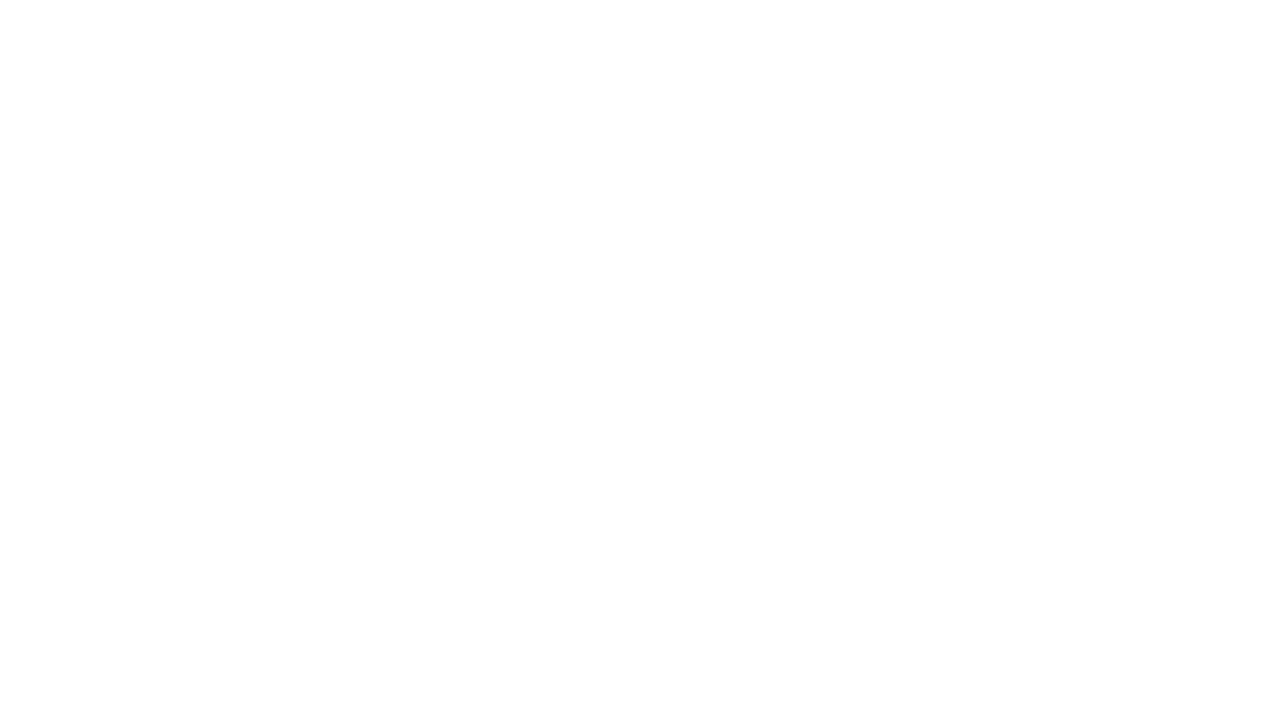
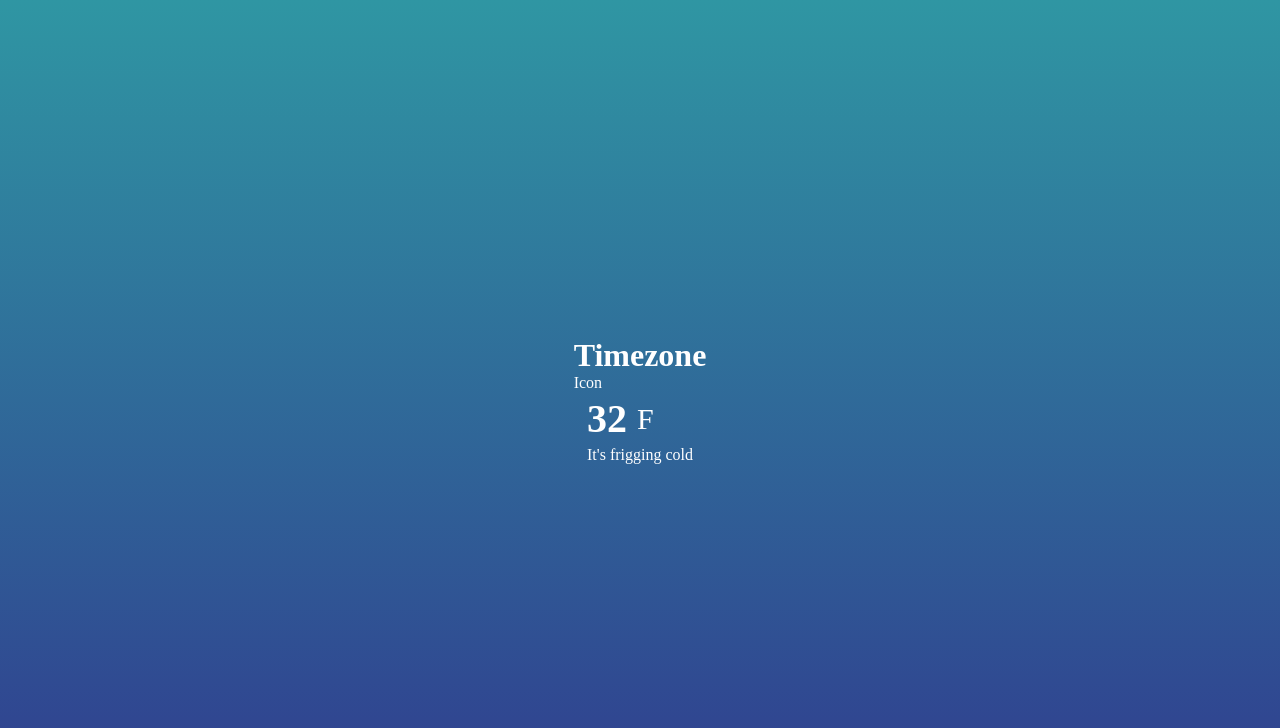
Before and after one commit to robert0525/robertrydlewski1984-gmail.com, a plain HTML site: page index.html in a window 1280 px wide. Drawn offline with Linux system fonts and the light colour scheme.

Commit message:
woring way up

```diff
--- a/app.js
+++ b/app.js
@@ -0,0 +1,8 @@
+window.addEventListener('load', ()=> {
+    let long;
+    let lat;
+
+    if(navigator.geolocation) {
+        navigator.geolocation.getCurrentPosition
+    }
+})
--- a/index.html
+++ b/index.html
@@ -4,9 +4,20 @@
     <meta charset="UTF-8">
     <meta name="viewport" content="width=device-width, initial-scale=1.0">
     <title>Weather</title>
+    <link rel="stylesheet" href="style.css">
 </head>
 <body>
-   <div></div>
+   <div class="location">
+       <h1 class="location-timezone">Timezone</h1>
+       <p>Icon</p>
+   </div>
+   <div class="temperature">
+    <div class="degree-section">
+       <h2 class="degree">32</h2>
+       <span>F</span>
+    </div>
+       <div class="temperature-description">It's frigging cold</div>
+   </div>
     <script src="app.js"></script>
 </body>
 </html>
--- a/style.css
+++ b/style.css
@@ -0,0 +1,44 @@
+*{
+    margin: 0;
+    padding: 0;
+    background-origin: border-box;
+}
+
+body {
+    height: 100vh;
+    display: flex;
+    justify-content: center;
+    flex-direction: column;
+    align-items: center;
+    background: linear-gradient(rgb(47,150,163),rgb(48,62,143));
+    color: white;
+}
+
+.location
+.temperature {
+    height: 30vh;
+    width: 50%;
+    display: flex;
+    justify-content: space-around;
+    align-items: center;
+}
+
+.temperature {
+    flex-direction: column;
+}
+
+.degree-section {
+    display: flex;
+    align-items: center;
+    cursor: pointer;
+}
+
+.degree-section span {
+    margin: 10px;
+    font-size: 30px;
+
+}
+
+.degree-section h2 {
+    font-size: 40px;
+}
```
